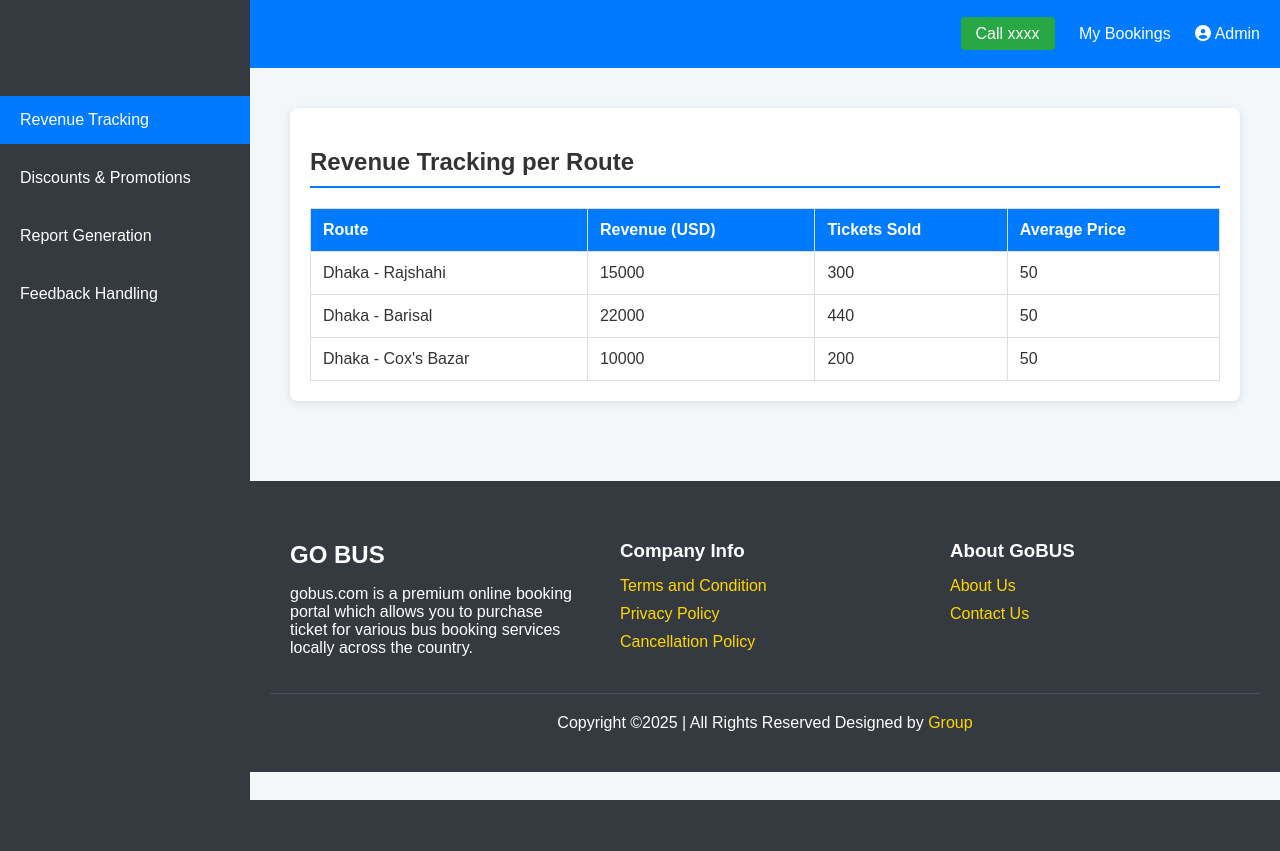
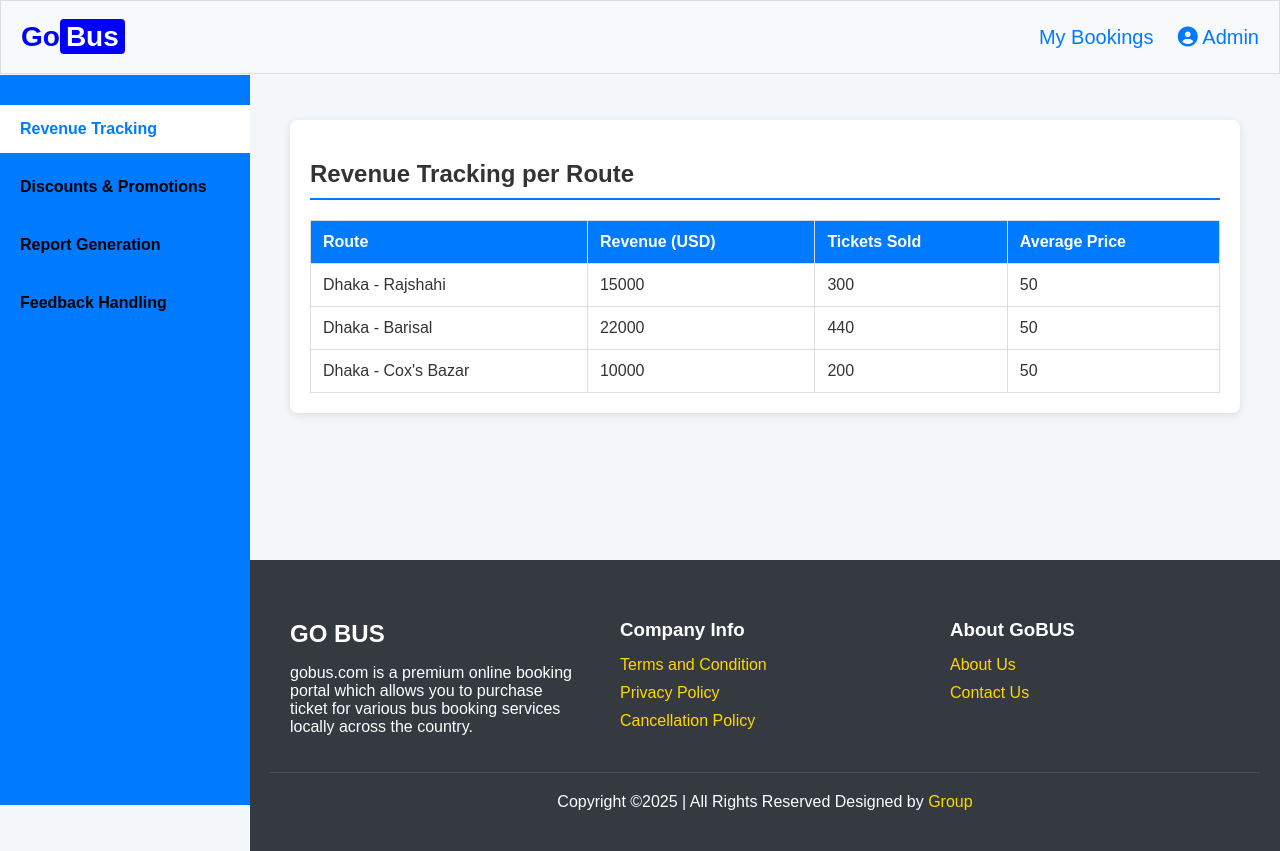
Before and after one commit to nazrulislam01865/WebTechProject, a PHP site: page /html/admin_dashboard.html in a window 1280 px wide. Before the commit the page ends 800 px from the top, so only its background shows below. Run offline with PHP 8.4, Linux system fonts and the light colour scheme.

Commit message:
main admin added

```diff
--- a/css/admin_dashboard.css
+++ b/css/admin_dashboard.css
@@ -9,62 +9,90 @@ body {
 
 /* Header Styles */
 header {
-    background-color: #007bff;
-    color: white;
+    background-color: rgba(255, 255, 255, 0.3);
     padding: 20px;
     display: flex;
     justify-content: space-between;
     align-items: center;
+    position: fixed;
+    top: 0;
+    left: 0;
+    width: 100%;
+    z-index: 1000;
+    box-sizing: border-box;
+    border: 1px solid #ddd;
+
 }
 
-header .logo {
+/* header .logo {
     font-size: 24px;
     font-weight: bold;
 }
 
 header .logo #logo {
     color: #ffd700;
+} */
+
+.logo {
+    font-size: 28px;
+    font-weight: bold;
+    color: blue;
+}
+
+#logo{
+    color:white;
+    background:blue;
+    padding:2px 6px;
+    border-radius:4px;
 }
 
 header .header-right a {
-    color: white;
+    color: #007bff;
     text-decoration: none;
     margin-left: 20px;
-    font-size: 16px;
+    font-size: 20px;
+
 }
 
-header .header-right a.call-btn {
-    background-color: #28a745;
-    padding: 8px 15px;
-    border-radius: 4px;
-}
 
 header .header-right a.call-btn:hover {
-    background-color: #218838;
+    background: #007bff;
+    color: white;
+    border-radius: 10px;
+    padding: 10px;
+    transition: 0.3s;
+
 }
 
 header .header-right a.my-bookings, header .header-right a i {
-    transition: color 0.3s;
+    transition: color 0.5s;
 }
 
 header .header-right a:hover {
-    color: #ffd700;
+    background: #007bff;
+    color: white;
+    border-radius: 10px;
+    padding: 10px;
+    transition: 0.3s;
 }
 
 /* Sidebar Navigation */
 .sidebar {
     width: 250px;
-    background-color: #343a40;
-    height: 100vh;
+    background-color: #007bff;
+    height: calc(100vh - 70px);
     position: fixed;
-    top: 0;
+    top: 75px;
     left: 0;
-    padding-top: 80px;
+    padding-top: 20px;
+    box-sizing: border-box;
+    overflow-y: auto;
 }
 
 .sidebar ul {
     list-style: none;
     padding: 0;
+    margin: 0;
 }
 
 .sidebar ul li {
@@ -72,33 +100,62 @@ header .header-right a:hover {
 }
 
 .sidebar ul li a {
-    color: white;
+    color: Black;
     text-decoration: none;
     display: block;
     padding: 15px 20px;
     transition: background 0.3s;
+    font-weight: bold;
+    font-size: 16px;
 }
 
 .sidebar ul li a:hover {
-    background-color: #495057;
+    background-color: #fff;
+    color: #007bff;
 }
 
 .sidebar ul li a.active {
-    background-color: #007bff;
+    background-color: #ffffff;
+    color: #007bff;
 }
 
 /* Main Content */
 .main-content {
     margin-left: 250px;
     padding: 40px;
+    margin-top: 80px;
+    box-sizing: border-box;
+    min-height: calc(70vh - 80px);
 }
 
+/* Responsive Design */
+@media screen and (max-width: 768px) {
+    .sidebar {
+        width: 100%;
+        height: auto;
+        position: static;
+        padding: 20px;
+    }
+
+    .main-content {
+        margin-left: 0;
+        padding: 20px;
+    }
+
+    .footer {
+        margin-left: 0;
+    }
+}
+
+/* Section Styles */
 .section {
     background-color: white;
     border-radius: 8px;
     box-shadow: 0 2px 10px rgba(0, 0, 0, 0.1);
     padding: 20px;
     margin-bottom: 40px;
+    width: 100%;
+    box-sizing: border-box;
 }
 
 .section h2 {
@@ -111,12 +168,16 @@ header .header-right a:hover {
 .revenue-table {
     width: 100%;
     border-collapse: collapse;
+    table-layout: auto;
 }
 
 .revenue-table th, .revenue-table td {
     border: 1px solid #ddd;
     padding: 12px;
     text-align: left;
+    white-space: nowrap;
+    overflow: hidden;
+    text-overflow: ellipsis;
 }
 
 .revenue-table th {
@@ -279,3 +340,12 @@ footer {
 .footerBottom .designer {
     color: #ffd700;
 }
+
+/* Responsive Table */
+@media screen and (max-width: 600px) {
+    .revenue-table {
+        display: block;
+        overflow-x: auto;
+        white-space: nowrap;
+    }
+}
--- a/html/admin_dashboard.html
+++ b/html/admin_dashboard.html
@@ -9,9 +9,9 @@
 </head>
 <body>
     <header>
-        <div class="logo">Go<span id="logo">Bus</span></div>
+         <div class="logo">Go<span id = "logo">Bus</span></div>
         <div class="header-right">
-            <a href="tel:xxxxxxxxxxxxx" class="call-btn">Call xxxx</a>
+
             <a href="#" class="my-bookings">My Bookings</a>
             <a href="#"><i class="fa-solid fa-user-circle"></i> Admin</a>
         </div>
```
